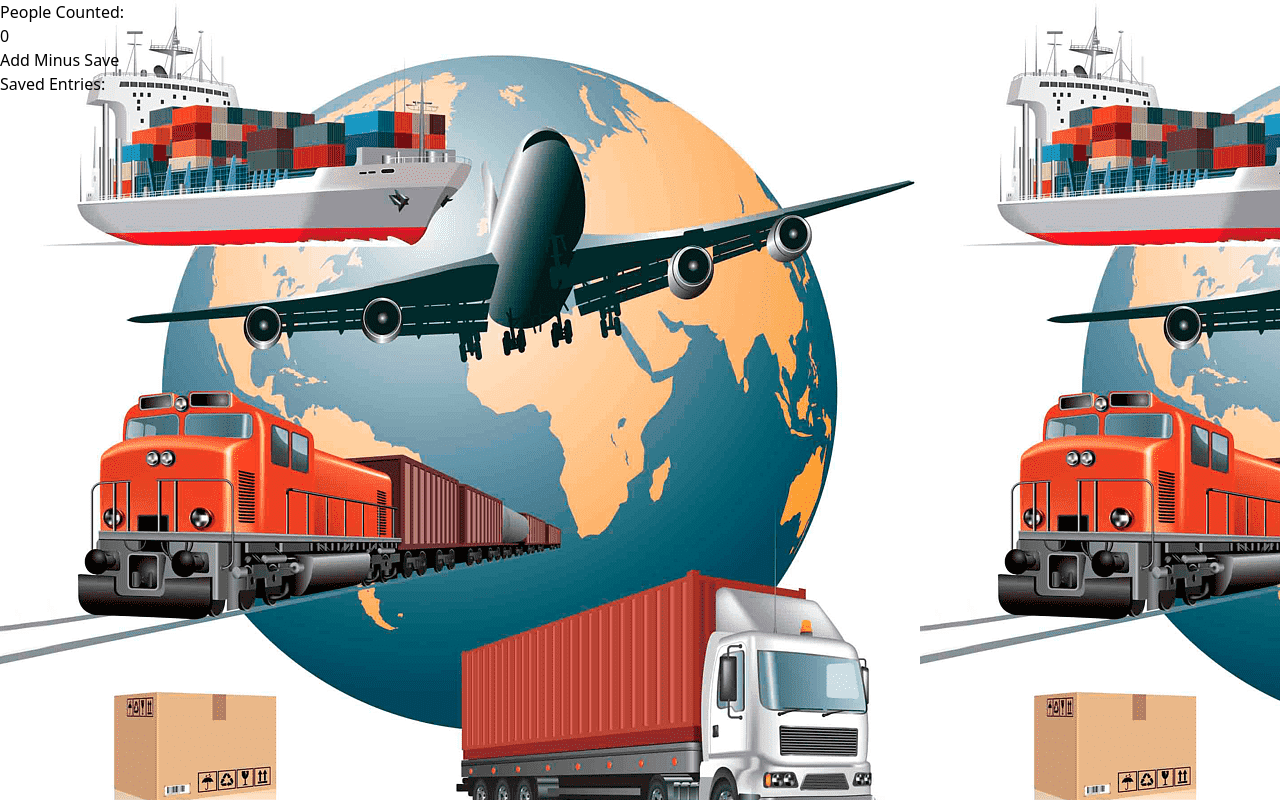
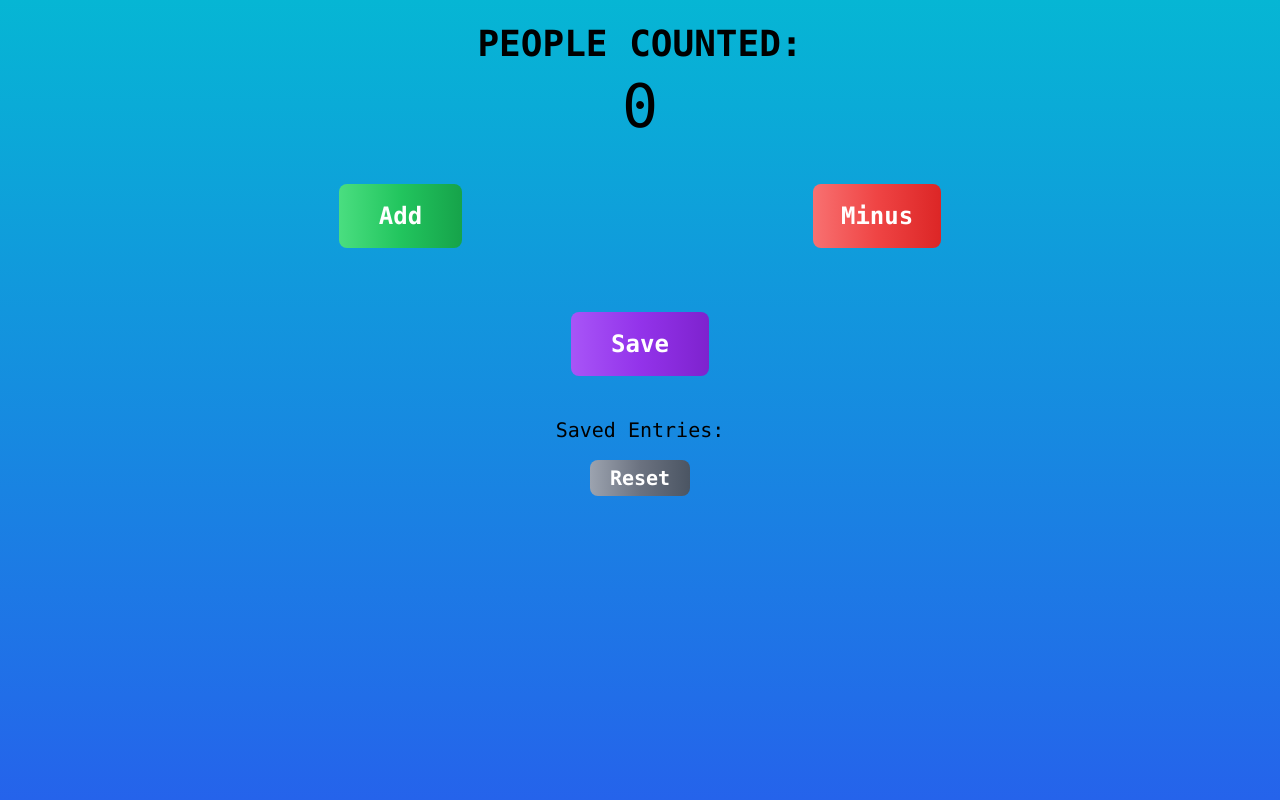
Before and after one commit to Michaelplant2/People-Counter-App, a website: page src/index.html in a window 1280 px wide. Drawn offline with Linux system fonts and the light colour scheme.

Commit message:
added reset btn and styling

```diff
--- a/src/index.html
+++ b/src/index.html
@@ -4,21 +4,52 @@
     <meta charset="UTF-8" />
     <meta http-equiv="X-UA-Compatible" content="IE=edge" />
     <meta name="viewport" content="width=device-width, initial-scale=1.0" />
-    <link href="/dist/output.css" rel="stylesheet">
+    <link href="/dist/output.css" rel="stylesheet" />
     <title>People Counter App</title>
   </head>
-  <body class="" style="background-image: url('/img/transportaion.png')">
-    <div class="">
-      <h1 class="text-3xl font-bold underline">People Counted:</h1>
-      <h2 id="count-el">0</h2>
+
+  <body
+    class="h-screen font-mono bg-gradient-to-b from-cyan-500 to-blue-600"
+  >
+    <div class="flex flex-col items-center gap-3 py-6">
+      <h1 class="text-4xl font-black uppercase">People Counted:</h1>
+      <h2 class="text-6xl" id="count-el">0</h2>
     </div>
-    <div class="">
-      <button class="" id="add-btn" onclick="increase()">Add</button>
-      <button class="" id="minus-btn" onclick="decrease()">Minus</button>
-      <button class="" id="save-btn" onclick="save()">Save</button>
+    <div class="flex justify-evenly gap-5 mx-2 py-6">
+      <button
+        class="col-start-1 text-white bg-gradient-to-r from-green-400 via-green-500 to-green-600 hover:bg-gradient-to-br focus:ring-4 focus:outline-none focus:ring-green-300 dark:focus:ring-green-800 font-semibold rounded-lg text-2xl px-10 py-4 text-center"
+        id="add-btn"
+        onclick="increase()"
+      >
+        Add
+      </button>
+      <button
+        class="col-start-2 text-white bg-gradient-to-r from-red-400 via-red-500 to-red-600 hover:bg-gradient-to-br focus:ring-4 focus:outline-none focus:ring-red-300 dark:focus:ring-red-800 font-semibold rounded-lg text-2xl px-7 py-4 text-center"
+        id="minus-btn"
+        onclick="decrease()"
+      >
+        Minus
+      </button>
     </div>
-    <div class="">
-      <p class="" id="save-el">Saved Entries:</p>
+    <div class="flex justify-center mx-2 py-10">
+      <button
+        class="text-white bg-gradient-to-r from-purple-500 via-purple-600 to-purple-700 hover:bg-gradient-to-br focus:ring-4 focus:outline-none focus:ring-purple-300 dark:focus:ring-purple-800 font-semibold rounded-lg text-2xl px-10 py-4 text-center"
+        id="save-btn"
+        onclick="save()"
+      >
+        Save
+      </button>
+    </div>
+    <div class="flex flex-col items-center gap-2 pb-10">
+      <p class="text-xl">Saved Entries:</p>
+      <p class="text-xl" id="save-el"></p>
+      <button
+        class="text-white bg-gradient-to-r from-gray-400 via-gray-500 to-gray-600 hover:bg-gradient-to-br focus:ring-4 focus:outline-none focus:ring-gray-300 dark:focus:ring-gray-800 font-semibold rounded-lg text-xl px-5 py-1 text-center"
+        id="reset-btn"
+        onclick="reset()"
+      >
+        Reset
+      </button>
     </div>
     <script src="/src/index.js"></script>
   </body>
--- a/src/index.js
+++ b/src/index.js
@@ -18,3 +18,7 @@ function save() {
     countEl.textContent = 0;
     count = 0;
 };
+
+function reset() {
+    saveEl.textContent = "";
+};
```
Also changed, not shown: dist/output.css.
